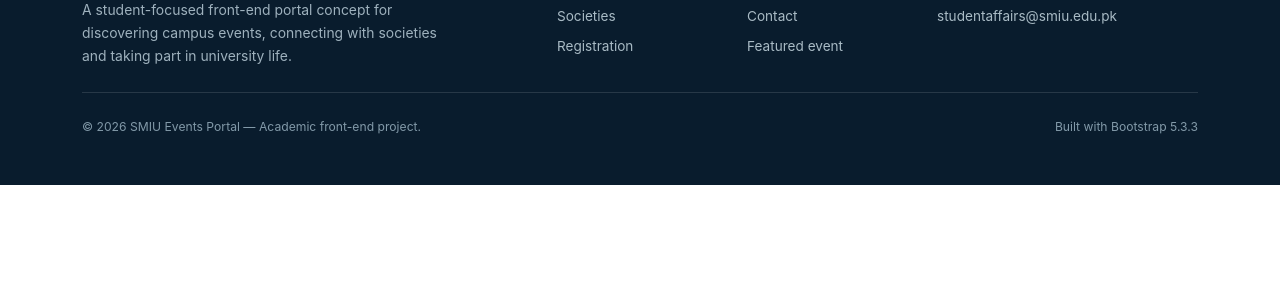
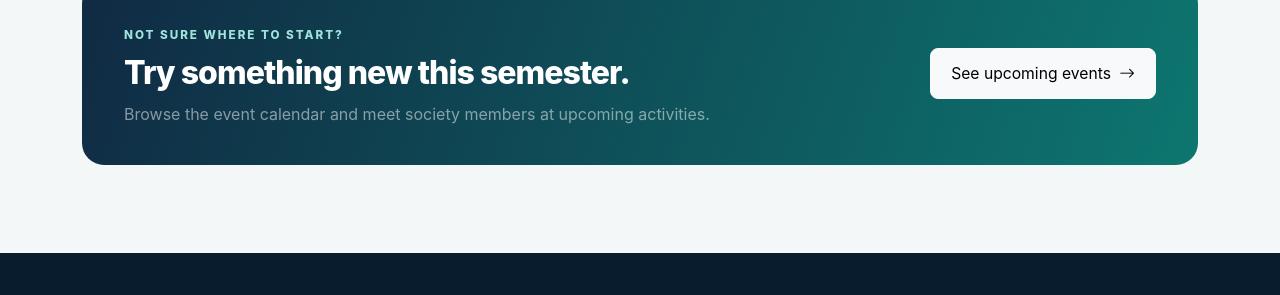
Before and after one commit to abdulrehman7876/smiu-events-portal-WebProject, a plain HTML site: page societies.html in a window 1280 px wide. Shown: the part 1945-2240 px from the top of the page. Before the commit the page ends 2130 px from the top, so only its background shows below. Drawn offline with nearby package versions, Linux system fonts and the light colour scheme.

Commit message:
Add join banner section 3 to societies.html

```diff
--- a/societies.html
+++ b/societies.html
@@ -309,6 +309,26 @@
           </div>
         </div>
       </section>
+      <section class="section-pad bg-soft">
+        <div class="container">
+          <div class="join-banner">
+            <div>
+              <span class="eyebrow eyebrow-light"
+                >Not sure where to start?</span
+              >
+              <h2 class="text-white mt-2">Try something new this semester.</h2>
+              <p class="text-white-50 mb-0">
+                Browse the event calendar and meet society members at upcoming
+                activities.
+              </p>
+            </div>
+            <a href="events.html" class="btn btn-light btn-lg"
+              >See upcoming events
+              <i class="bi bi-arrow-right ms-1" aria-hidden="true"></i
+            ></a>
+          </div>
+        </div>
+      </section>
     </main>
     <footer class="portal-footer">
       <div class="container py-5">
```
